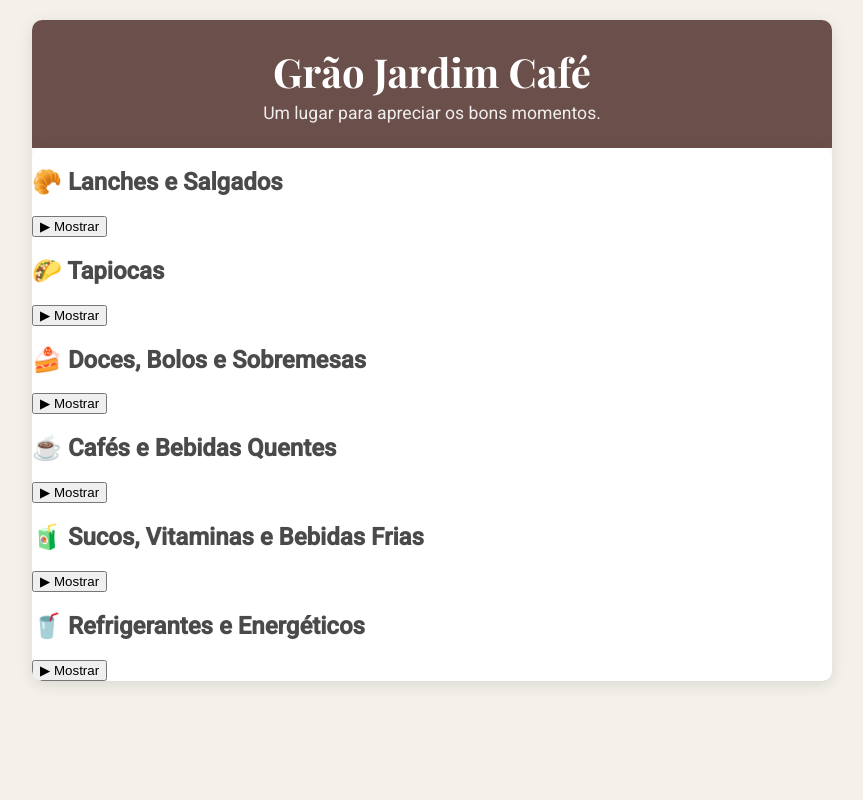
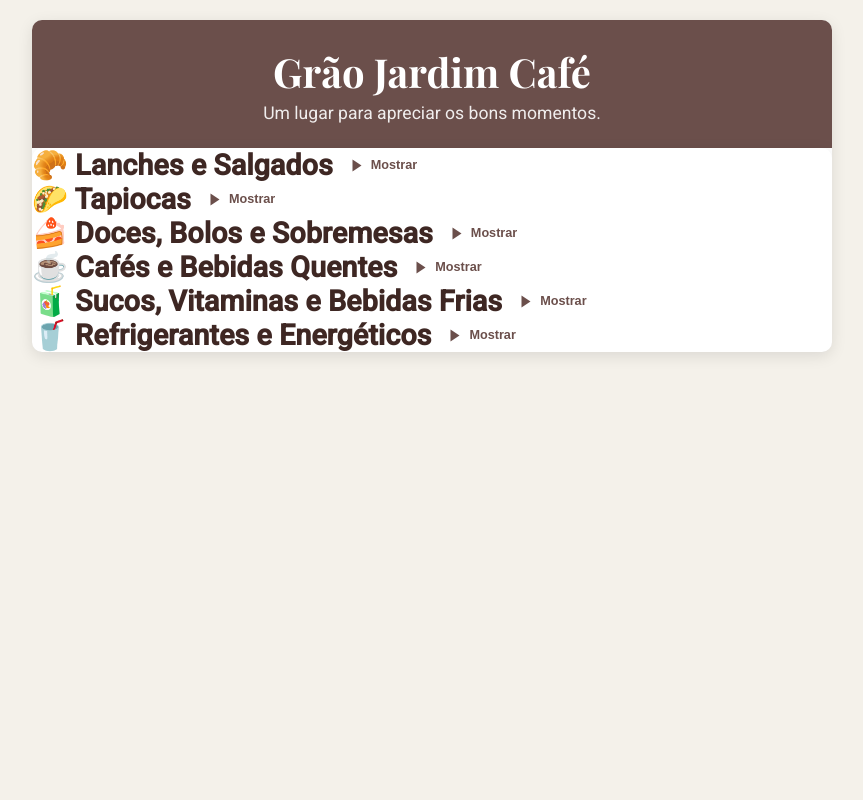
Before and after one commit to rodrigosimoes182/graojardim-cardapio, a plain HTML site: page index.html in a window 1280 px wide. Shown: the whole page, without its empty margins (208-1071 px from the left). Drawn offline with nearby package versions, Linux system fonts and the light colour scheme.

Commit message:
aprimoramento do estilo da pagina

```diff
--- a/menu-render.js
+++ b/menu-render.js
@@ -58,8 +58,15 @@
   }
 
   function setToggleVisual(btn, collapsed) {
+    // aria-expanded true when panel is open
     btn.setAttribute("aria-expanded", String(!collapsed));
-    btn.textContent = collapsed ? "▶ Mostrar" : "▼ Ocultar";
+    // Update label text and icon rotation via classes
+    const label = btn.querySelector('.toggle-label');
+    const icon = btn.querySelector('.toggle-icon');
+    if (label) label.textContent = collapsed ? "Mostrar" : "Ocultar";
+    if (icon) {
+      if (collapsed) icon.classList.add('collapsed'); else icon.classList.remove('collapsed');
+    }
   }
 
   // -------- Construção de elementos --------
@@ -96,9 +103,17 @@
     const emoji = (emojiByCategory && emojiByCategory[safeCategory]) ? emojiByCategory[safeCategory] : "";
     title.textContent = `${emoji ? emoji + " " : ""}${safeCategory}`;
 
-    const toggleBtn = document.createElement("button");
-    toggleBtn.type = "button";
-    toggleBtn.className = "menu-section-toggle";
+  const toggleBtn = document.createElement("button");
+  toggleBtn.type = "button";
+  toggleBtn.className = "menu-section-toggle";
+
+  // Icon + label inside the toggle for nicer visuals and rotation
+  const toggleIcon = document.createElement("span");
+  toggleIcon.className = "toggle-icon";
+  const toggleLabel = document.createElement("span");
+  toggleLabel.className = "toggle-label";
+  toggleBtn.appendChild(toggleIcon);
+  toggleBtn.appendChild(toggleLabel);
 
     // Painel controlado
     const panelId = `panel-${slugify(safeCategory) || Math.random().toString(36).slice(2)}`;
@@ -111,8 +126,17 @@
     // Estado inicial do painel (default agora é: COLAPSADO)
     const stored = safeGetItem(collapsedKey(safeCategory));
     const isCollapsed = stored === null ? true : stored === "true";
-    listWrapper.hidden = isCollapsed;
-    setToggleVisual(toggleBtn, isCollapsed)
+
+    // Use class + max-height transition instead of hidden for smooth animation
+    if (isCollapsed) {
+      listWrapper.classList.add("collapsed");
+      listWrapper.style.maxHeight = "0px";
+    } else {
+      listWrapper.classList.remove("collapsed");
+      // set to exact height to allow transition from 0 to content height
+      listWrapper.style.maxHeight = "none"; // will be set properly after items are appended
+    }
+    setToggleVisual(toggleBtn, isCollapsed);
 
     // Itens
     for (const it of safeItems) {
@@ -120,10 +144,51 @@
       listWrapper.appendChild(createItemRow(it));
     }
 
+    // After items are appended, fix the maxHeight for expanded state so transition can run
+    if (!listWrapper.classList.contains("collapsed")) {
+      // Temporarily set to measured height so transitions later work if collapsing
+      const h = listWrapper.scrollHeight;
+      listWrapper.style.maxHeight = h ? h + "px" : "none";
+      // remove the explicit maxHeight after a tick so content changes won't be constrained
+      requestAnimationFrame(() => { listWrapper.style.maxHeight = "none"; });
+    }
+
     // Toggle
     toggleBtn.addEventListener("click", () => {
-      const newCollapsed = !listWrapper.hidden ? true : false;
-      listWrapper.hidden = newCollapsed;
+      // Determine new state: if currently collapsed then expand (false), else collapse (true)
+      const currentlyCollapsed = listWrapper.classList.contains("collapsed");
+      const newCollapsed = !currentlyCollapsed;
+
+      if (newCollapsed) {
+        // Collapse: set maxHeight to current scrollHeight then to 0 to animate
+        const curH = listWrapper.scrollHeight;
+        listWrapper.style.maxHeight = curH + "px";
+        // force reflow to ensure transition
+        // eslint-disable-next-line no-unused-expressions
+        listWrapper.offsetHeight;
+        requestAnimationFrame(() => {
+          listWrapper.style.maxHeight = "0px";
+          listWrapper.classList.add("collapsed");
+        });
+      } else {
+        // Expand: set to measured height then clear to allow natural growth
+        listWrapper.classList.remove("collapsed");
+        const targetH = listWrapper.scrollHeight;
+        listWrapper.style.maxHeight = "0px";
+        // force reflow
+        // eslint-disable-next-line no-unused-expressions
+        listWrapper.offsetHeight;
+        requestAnimationFrame(() => {
+          listWrapper.style.maxHeight = targetH + "px";
+        });
+        // After transition, allow auto height
+        const onEnd = function () {
+          listWrapper.style.maxHeight = "none";
+          listWrapper.removeEventListener("transitionend", onEnd);
+        };
+        listWrapper.addEventListener("transitionend", onEnd);
+      }
+
       setToggleVisual(toggleBtn, newCollapsed);
       safeSetItem(collapsedKey(safeCategory), String(newCollapsed));
     });
--- a/stylelist.css
+++ b/stylelist.css
@@ -65,7 +65,8 @@ header p {
   align-items: baseline;
   justify-content: space-between;
   border-bottom: 2px dashed #ddd;
-  padding: 6px 0;
+    padding: 6px 0;
+    padding-left: 5px; /* recuo esquerdo solicitado */
 }
 
 .item-name {
@@ -81,3 +82,58 @@ header p {
     font-style: bold;
     white-space: nowrap
 }
+
+/* --- Smooth collapse/expand styles --- */
+.menu-section-header {
+    display: flex;
+    align-items: center;
+    justify-content: flex-start; /* keep title and toggle together */
+    gap: 8px;
+}
+
+/* Title inline so toggle sits right after it */
+.menu-section-title {
+    margin: 0;
+    display: inline-flex;
+    align-items: center;
+    gap: 8px;
+    font-family: 'Roboto', sans-serif;
+    color: #3e2723;
+    font-size: 1.8em;
+}
+
+.menu-section-toggle {
+    background: transparent;
+    border: none;
+    color: #6b4f4b;
+    font-weight: 600;
+    display: inline-flex;
+    align-items: center;
+    gap: 8px;
+    cursor: pointer;
+    padding: 6px 10px;
+    border-radius: 6px;
+}
+.menu-section-toggle:hover { background: rgba(107,79,75,0.06); }
+
+.toggle-icon {
+    display: inline-block;
+    width: 0; height: 0;
+    border-left: 6px solid transparent;
+    border-right: 6px solid transparent;
+    border-top: 9px solid #6b4f4b; /* small triangle */
+    transition: transform 220ms ease;
+}
+.toggle-icon.collapsed { transform: rotate(-90deg); }
+.toggle-label { font-size: 0.95em; }
+
+.menu-category {
+    overflow: hidden;
+    transition: max-height 260ms cubic-bezier(.2,.9,.2,1), padding 200ms ease;
+    max-height: none; /* default is auto */
+    padding: 6px 0 14px 0;
+}
+.menu-category.collapsed { padding-top: 0; padding-bottom: 0; }
+
+/* ensure dashed separators still visible when collapsed/expanded */
+.menu-item { transition: opacity 180ms ease; }
```
